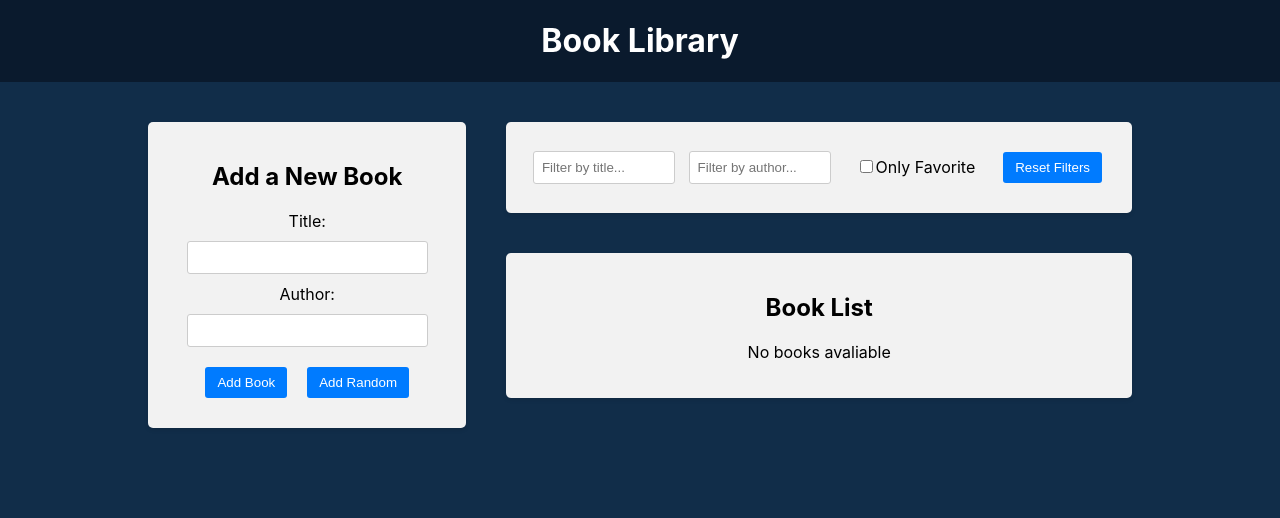
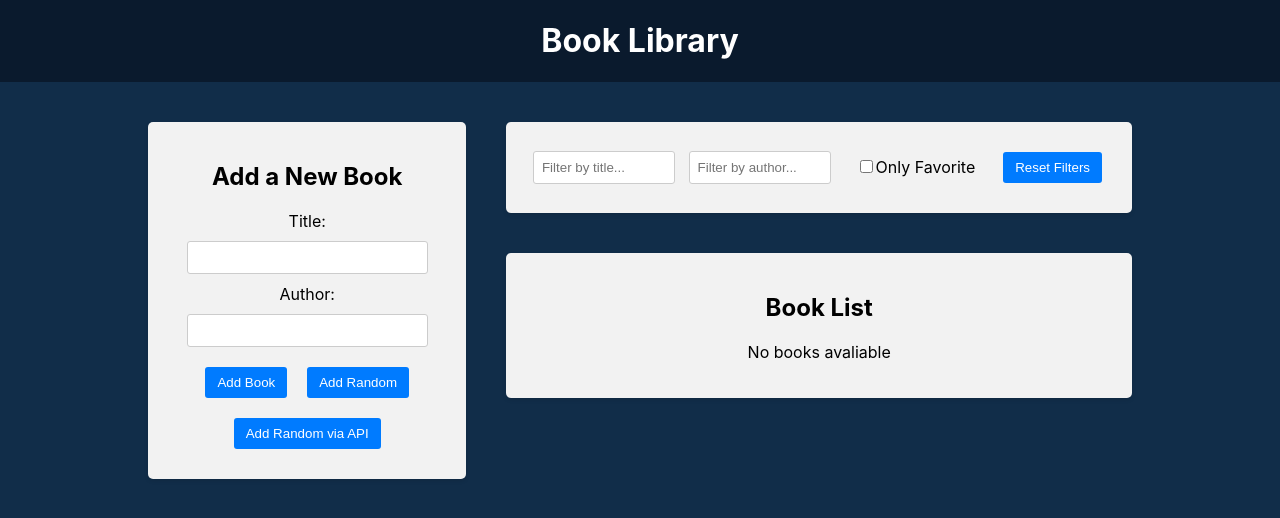
Before and after one commit to AlonaAstakhova/Book-Library, a React (Create React App) app in the folder frontend/: page / in a window 1280 px wide. Shown: the top 518 px of the page. Built offline with nearby package versions, Linux system fonts and the light colour scheme.

Commit message:
feat: add random book via API

```diff
--- a/frontend/package.json
+++ b/frontend/package.json
@@ -7,6 +7,7 @@
     "@testing-library/jest-dom": "^5.17.0",
     "@testing-library/react": "^13.4.0",
     "@testing-library/user-event": "^13.5.0",
+    "axios": "^1.6.2",
     "react": "^18.2.0",
     "react-dom": "^18.2.0",
     "react-icons": "^4.11.0",
--- a/frontend/src/components/BookForm/BookForm.js
+++ b/frontend/src/components/BookForm/BookForm.js
@@ -1,5 +1,6 @@
 import { useState } from 'react'
 import { useDispatch } from 'react-redux'
+import axios from 'axios'
 import { addBook } from '../../redux/slices/booksSlice.js'
 import booksData from '../../data/books.json'
 import createBookWithID from '../../utils/createBookWithID.js'
@@ -24,6 +25,18 @@
       setAuthor('')
     }
   }
+
+  const handleAddRandomBookViaAPI = async () => {
+    try {
+      const res = await axios.get('http://localhost:4000/random-book')
+      if (res?.data?.title && res?.data?.author) {
+        dispatch(addBook(createBookWithID(res.data)))
+      }
+    } catch (error) {
+      console.log('Error fetching random book')
+    }
+  }
+
   return (
     <div className="app-block book-form">
       <h2>Add a New Book</h2>
@@ -50,6 +63,9 @@
         <button type="button" onClick={handleAddRandomBook}>
           Add Random
         </button>
+        <button type="button" onClick={handleAddRandomBookViaAPI}>
+          Add Random via API
+        </button>
       </form>
     </div>
   )
```
Also changed, not shown: 1 other file (tests, documents, lock files or other folders).
